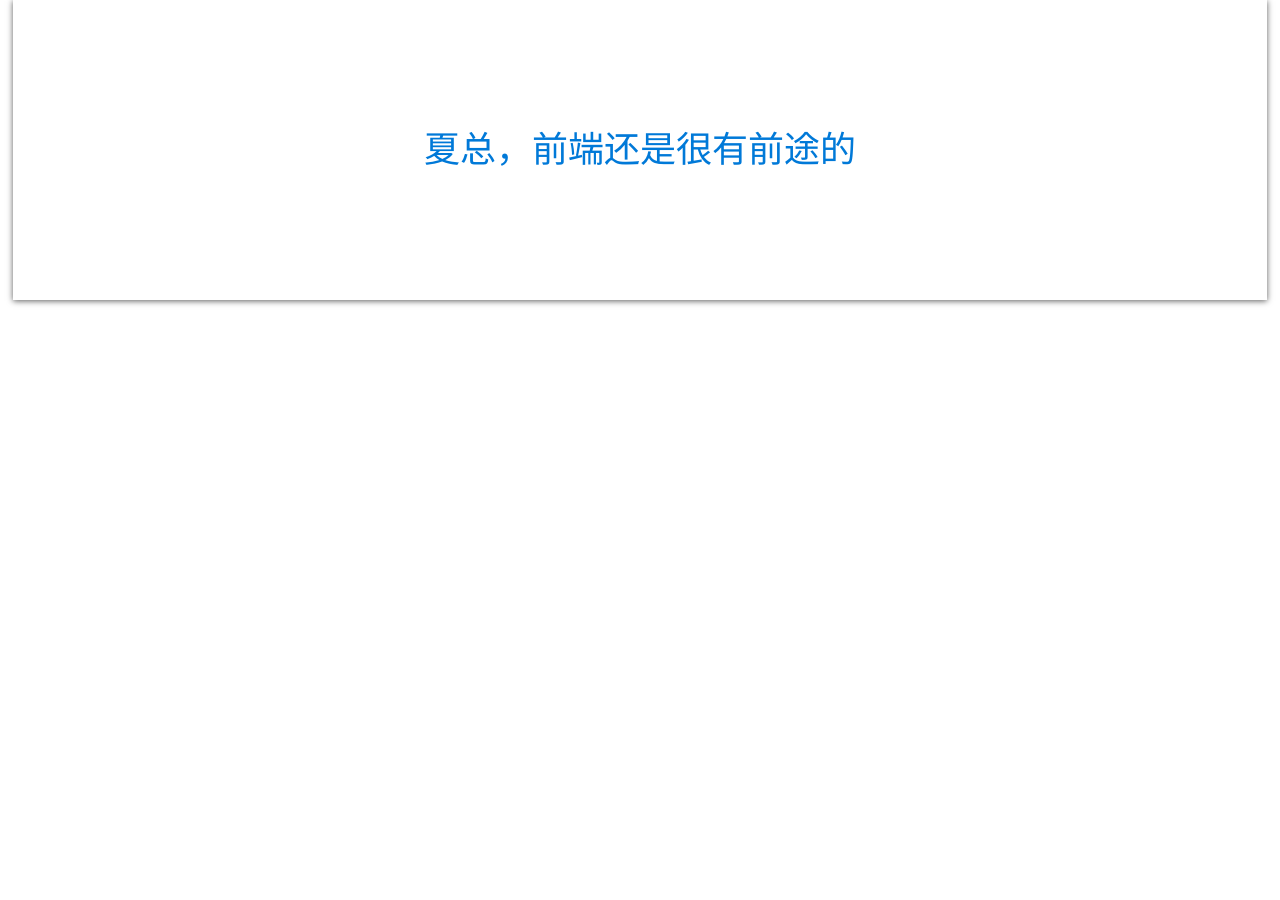
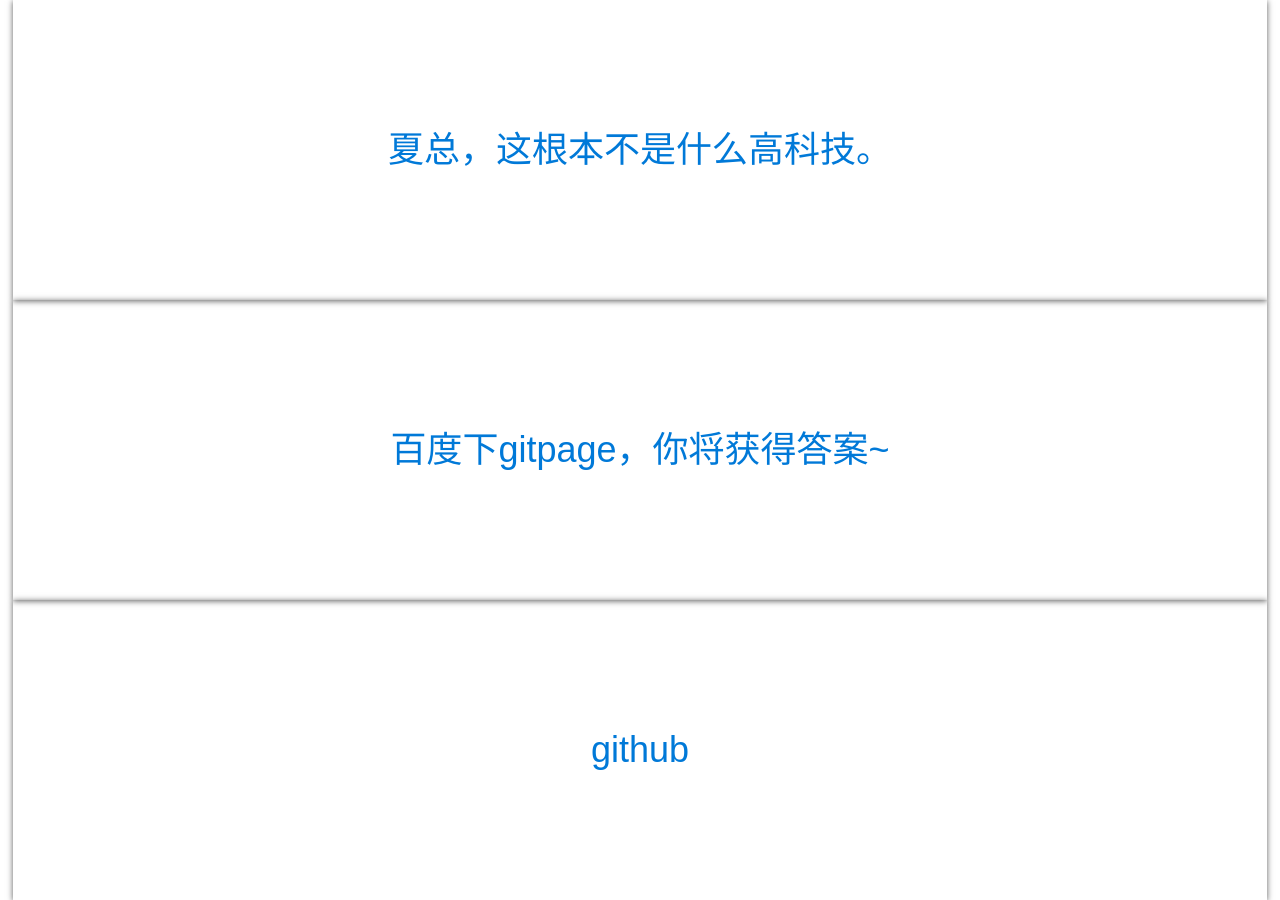
Before and after one commit to xinjian0728/yexj.github.com, a plain HTML site: page xia.html in a window 1280 px wide. Before the commit the page ends 800 px from the top, so only its background shows below. Drawn offline with Linux system fonts and the light colour scheme.

Commit message:
Update xia.html

```diff
--- a/xia.html
+++ b/xia.html
@@ -1,7 +1,7 @@
 <html>
 <head>
 <meta http-equiv="Content-Type" content="text/html; charset=utf-8">
-<title>夏总，前端还是很有前途的。。。</title>
+<title>夏总，这根本不是什么高科技。</title>
 <style>
 html, body {
   margin: 0px;
@@ -14,7 +14,13 @@ html, body {
 
 <body>
 <div class="content">
-	夏总，前端还是很有前途的
+	夏总，这根本不是什么高科技。
+</div>
+<div class="content">
+	百度下gitpage，你将获得答案~
+</div>
+<div class="content">
+	github
 </div>
 </body>
 </html>
```
